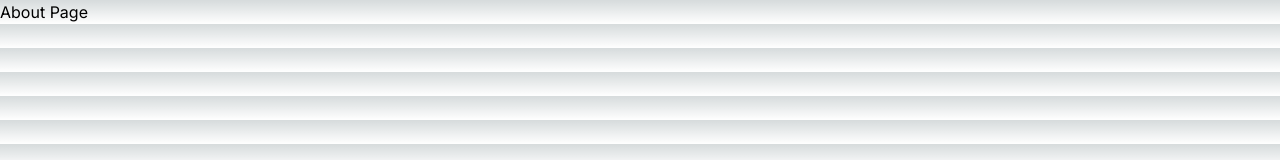
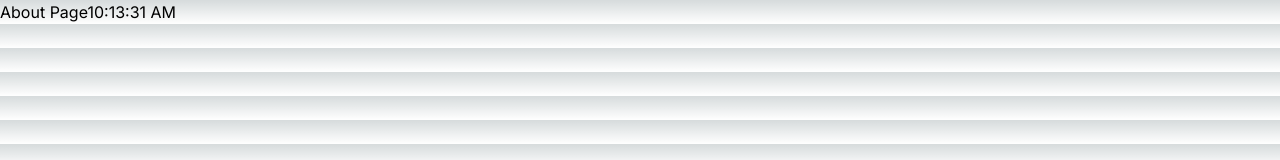
Before and after one commit to RohitSanjayjiwade/Next.js-14-Tutorial-rendering-demo, a Next.js app: page /about in a window 1280 px wide. Shown: the top 160 px of the page. Built offline with nearby package versions, Linux system fonts and the light colour scheme.

Commit message:
Static Rendering

```diff
--- a/src/app/about/page.tsx
+++ b/src/app/about/page.tsx
@@ -1,4 +1,4 @@
 export default function AboutPage(){
 	console.log("About Server Component")
-	return <h1>About Page</h1>;
+	return <h1>About Page{new Date().toLocaleTimeString()}</h1>;
 }
```
